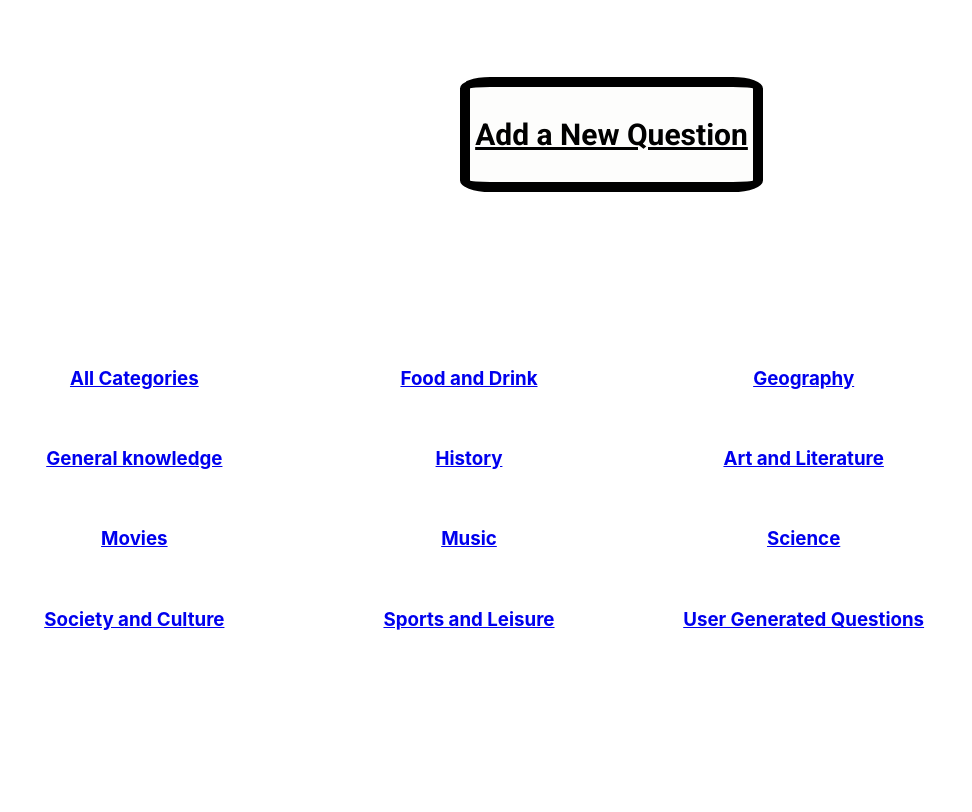
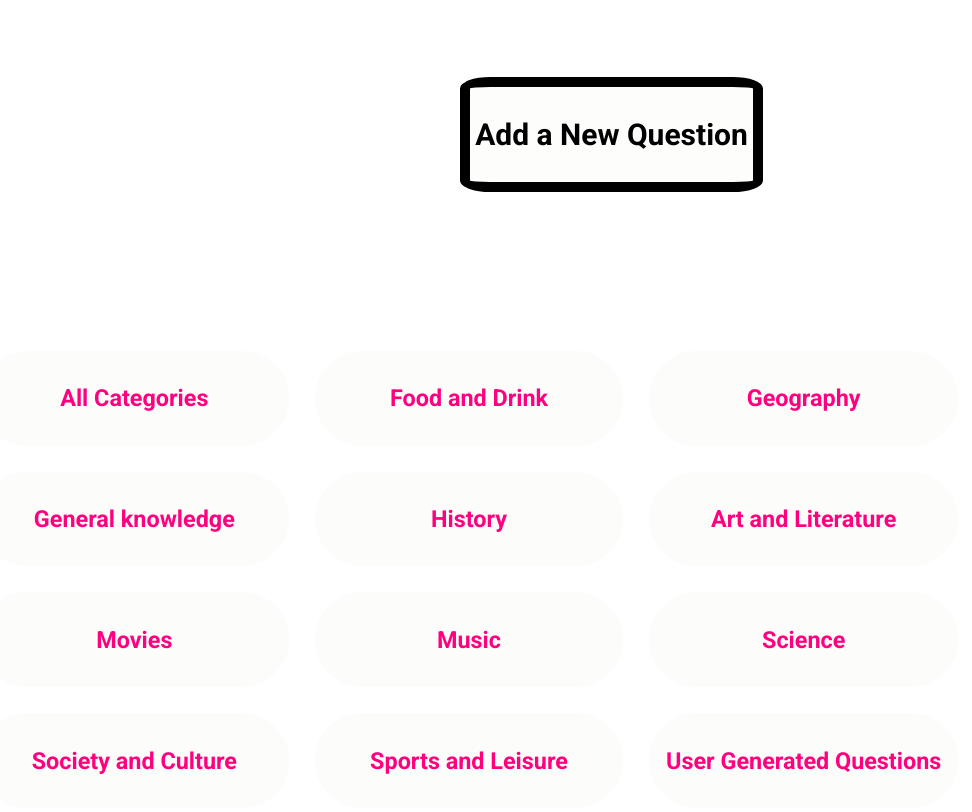
Before and after one commit to KarrarQ/trivialdispute, a React (Create React App) app: page / in a window 1280 px wide. Shown: the top 812 px of the page, without its empty margins (43-1015 px from the left). Built offline with nearby package versions, Linux system fonts and the light colour scheme.

Commit message:
Added styling to category card

```diff
--- a/src/components/CategoryCard/CategoryCard.css
+++ b/src/components/CategoryCard/CategoryCard.css
@@ -0,0 +1,17 @@
+@import url('https://fonts.googleapis.com/css2?family=Roboto:wght@100;400;700&display=swap');
+
+.category-card {
+  box-sizing: border-box;
+  border: 3px solid white;
+  padding: 10px;
+  background-color: rgb(251, 251, 250, 0.7);
+  border-radius: 50px;
+  color: #FF007F;
+  font-size: 20px;
+  font-weight: bolder;
+  font-family: 'Roboto';
+}
+
+a {
+  text-decoration: none;
+}
```
